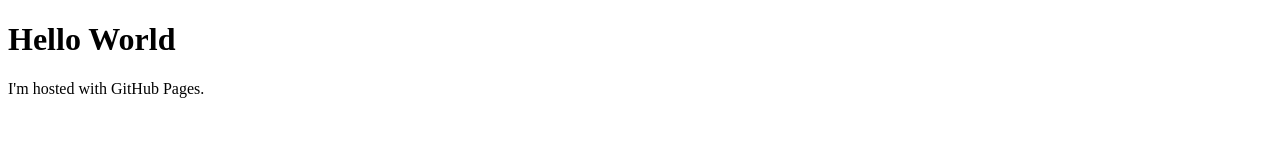
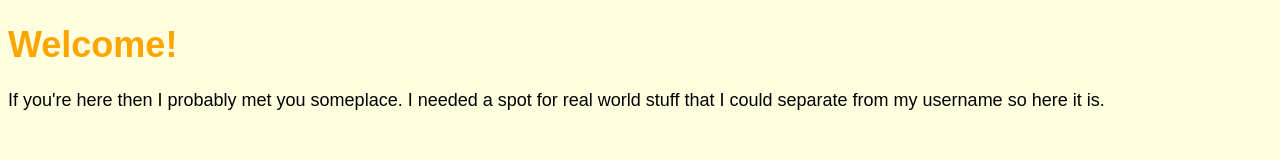
Before and after one commit to ClaudeCB/ClaudeCB.github.io, a plain HTML site: page index.html in a window 1280 px wide. Drawn offline with Linux system fonts and the light colour scheme.

Commit message:
Homepage v1
Beginning to learn the code and apply styles.

```diff
--- /dev/null
+++ b/css/homepage.css
@@ -0,0 +1,7 @@
+body {
+	background: lightyellow;
+	font: 18px Arial, sans-serif;
+}
+h1 {
+	color: orange;
+}
--- a/index.html
+++ b/index.html
@@ -1,7 +1,12 @@
 <!DOCTYPE html>
 <html>
+<head>
+	<title>Claude's Corner</title>
+	<base href="https://claudecb.github.io/">
+	<link rel="stylesheet" href="css/homepage.css">
+</head>
 <body>
-<h1>Hello World</h1>
-<p>I'm hosted with GitHub Pages.</p>
+	<h1>Welcome!</h1>
+	<p>If you're here then I probably met you someplace. I needed a spot for real world stuff that I could separate from my username so here it is.</p>
 </body>
 </html>
```
Also changed, not shown: media/placeholder/logo_test.png (added).
